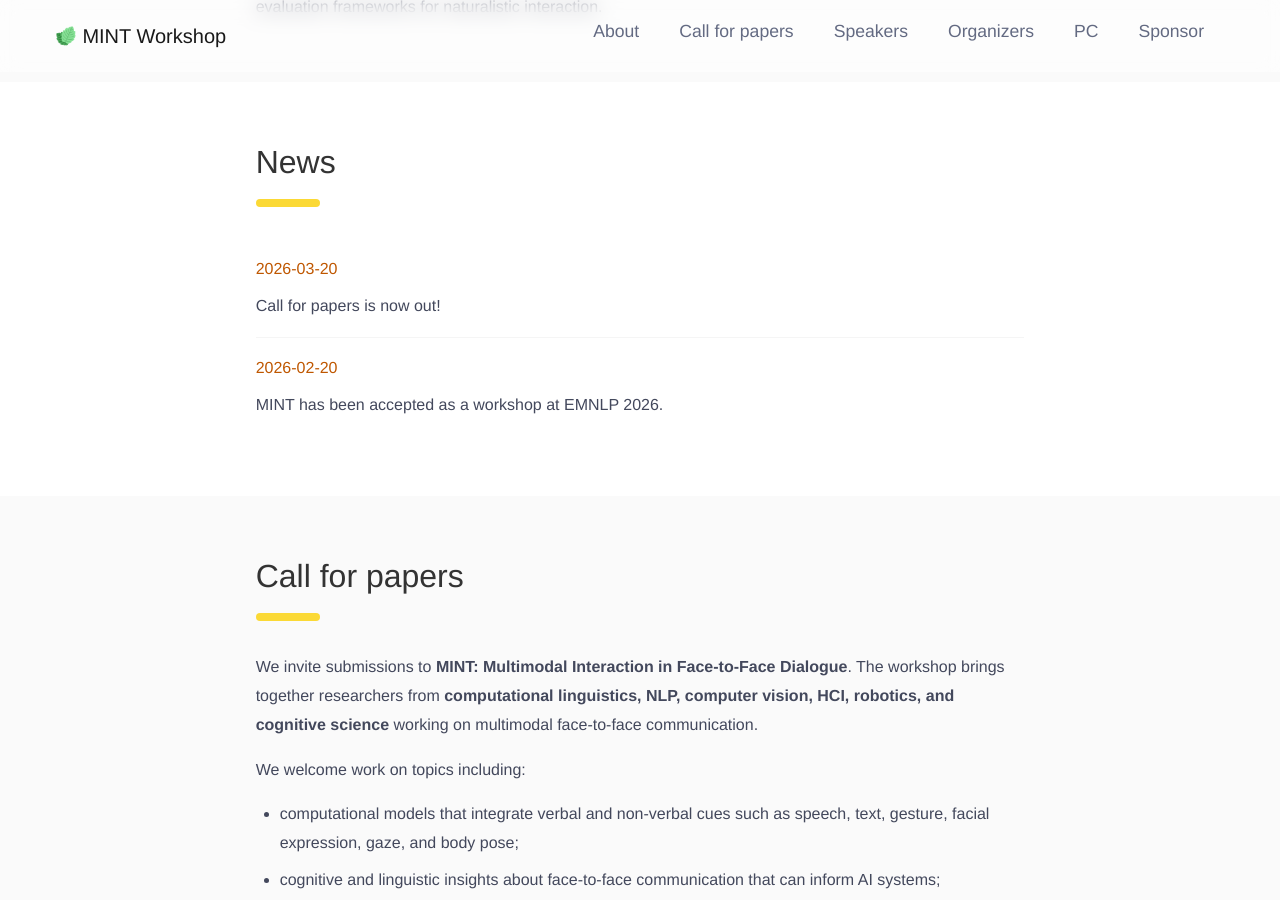
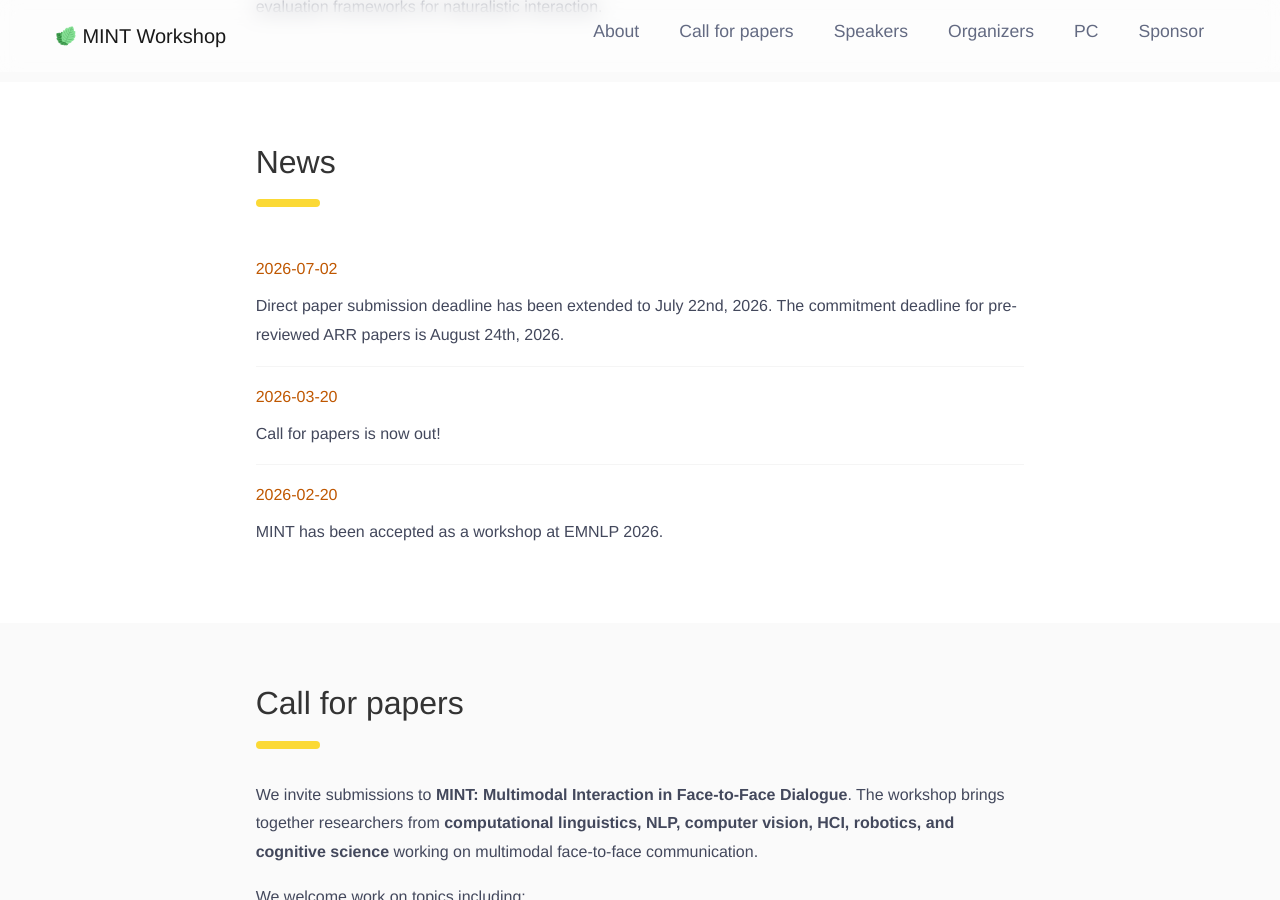
Before and after one commit to MINTworkshop/MINTworkshop.github.io, a Jekyll site: the page built from 2026/index.md, in a window 1280 px wide and 900 px high, scrolled down 1167 px. Built offline with Jekyll 4.4.1, drawn with Linux system fonts in a browser that asks for light colours.

Commit message:
post news about the deadline extension

```diff
--- a/2026/index.md
+++ b/2026/index.md
@@ -112,6 +112,9 @@ about: |
   evaluation frameworks for naturalistic interaction.
 
 news:
+  - content: Direct paper submission deadline has been extended to July 22nd, 2026. The commitment deadline for pre-reviewed ARR papers is August 24th, 2026.
+    date: 2026-07-02
+
   - content: Call for papers is now out!
     date: 2026-03-20
     url: https://mintworkshop.github.io/cfp/
```
